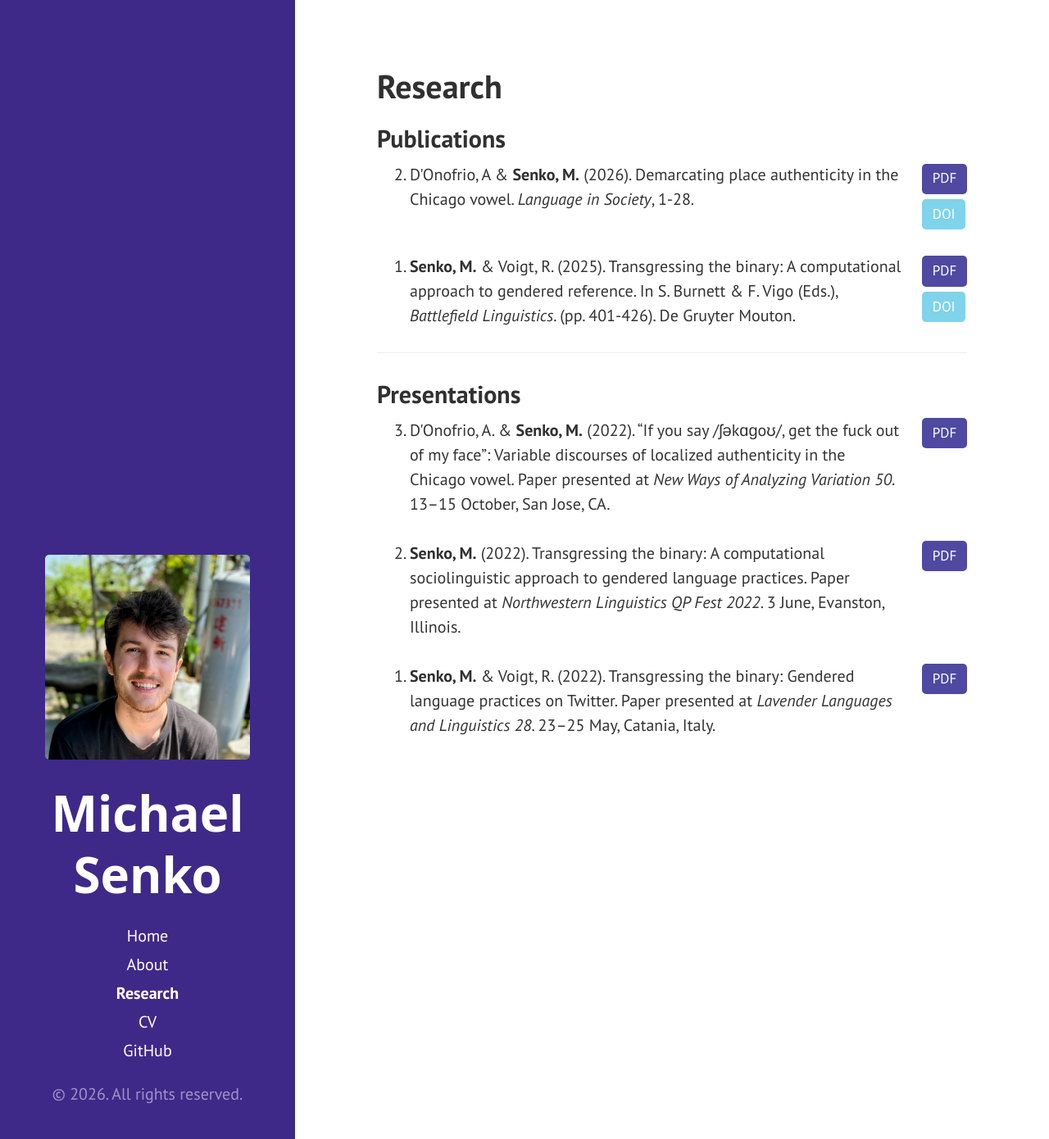
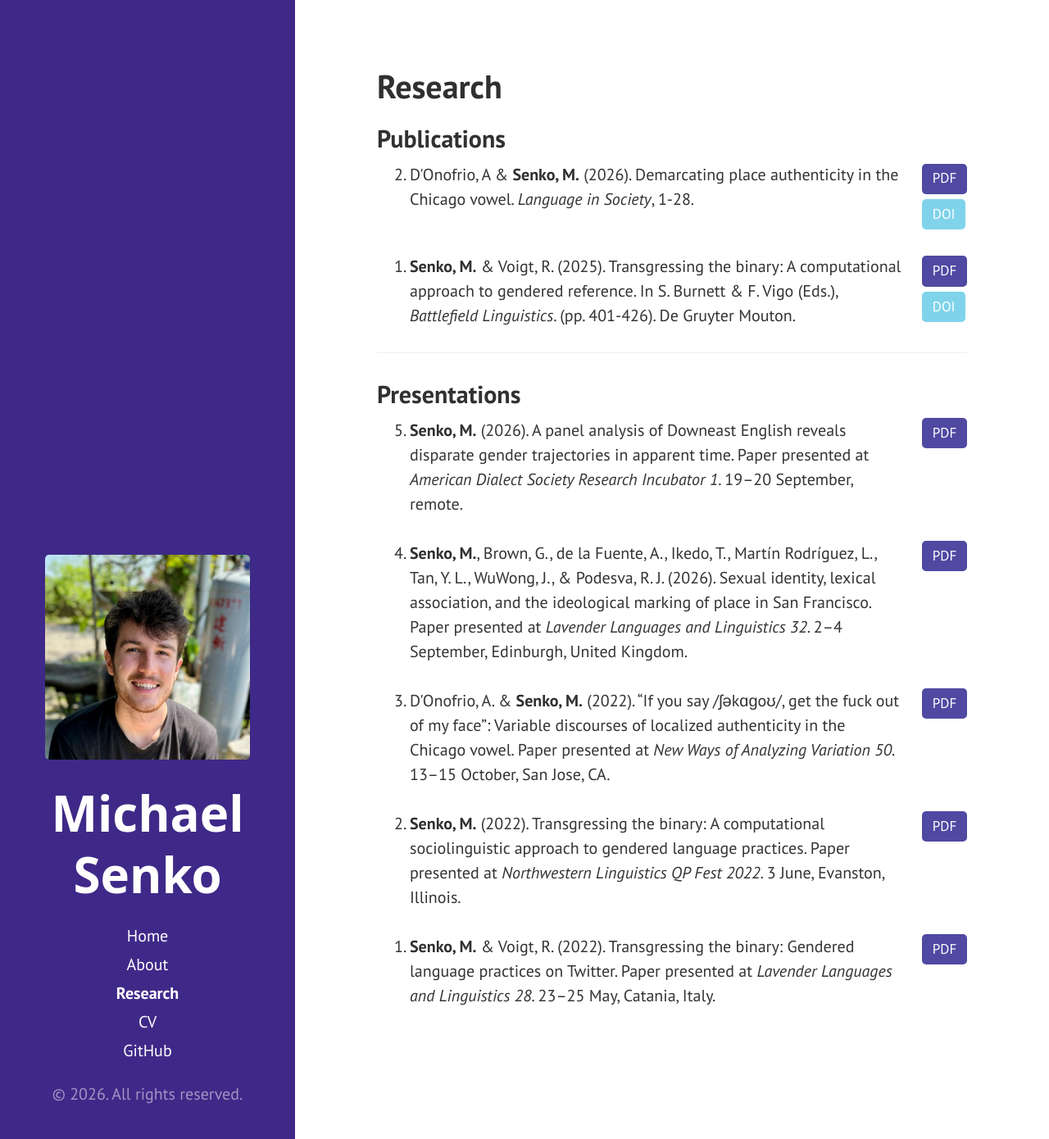
Before and after one commit to msenko1/msenko1.github.io, a Jekyll site: the page built from research.md, in a window 1280 px wide and 1390 px high. Shown: the whole window at 82% size. Built offline with Jekyll 4.4.1, drawn with Linux system fonts in a browser that asks for light colours.

Commit message:
update presentations, index, cv

```diff
--- a/research.md
+++ b/research.md
@@ -26,6 +26,21 @@ title: Research
 ## Presentations
 
 <ol class="research-list" reversed>
+
+  <li class="research-entry">
+    <div class="entry-wrapper">
+      <p><strong>Senko, M.</strong> (2026). A panel analysis of Downeast English reveals disparate gender trajectories in apparent time. Paper presented at <em>American Dialect Society Research Incubator 1</em>. 19–20 September, remote.</p>
+      <a class="pdf-button" href="/assets/presentations/senko_2026_adsri.pdf" target="_blank">PDF</a>
+    </div>
+  </li>
+
+  <li class="research-entry">
+    <div class="entry-wrapper">
+      <p><strong>Senko, M.</strong>, Brown, G., de la Fuente, A., Ikedo, T., Martín Rodríguez, L., Tan, Y. L., WuWong, J., &amp; Podesva, R. J. (2026). Sexual identity, lexical association, and the ideological marking of place in San Francisco. Paper presented at <em>Lavender Languages and Linguistics 32</em>. 2–4 September, Edinburgh, United Kingdom.</p>
+      <a class="pdf-button" href="/assets/presentations/senko_etal_2026_lavlang.pdf" target="_blank">PDF</a>
+    </div>
+  </li>
+
   <li class="research-entry">
     <div class="entry-wrapper">
       <p>D'Onofrio, A. & <strong>Senko, M.</strong> (2022). “If you say /ʃəkɑɡoʊ/, get the fuck out of my face”: Variable discourses of localized authenticity in the Chicago vowel. Paper presented at <em>New Ways of Analyzing Variation 50</em>. 13–15 October, San Jose, CA.</p>
```
Also changed, not shown: about.md (+1 -1 lines), index.md (+5 -5 lines), 3 other files.
